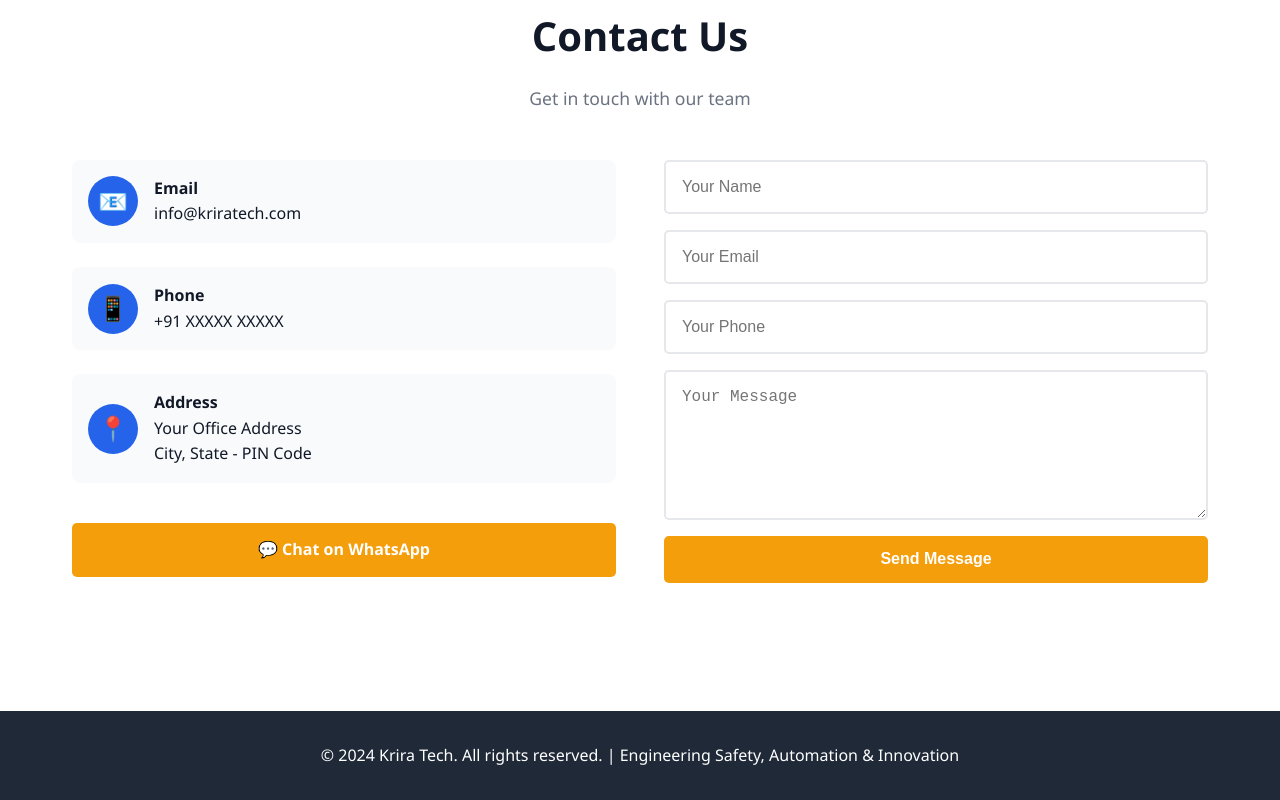
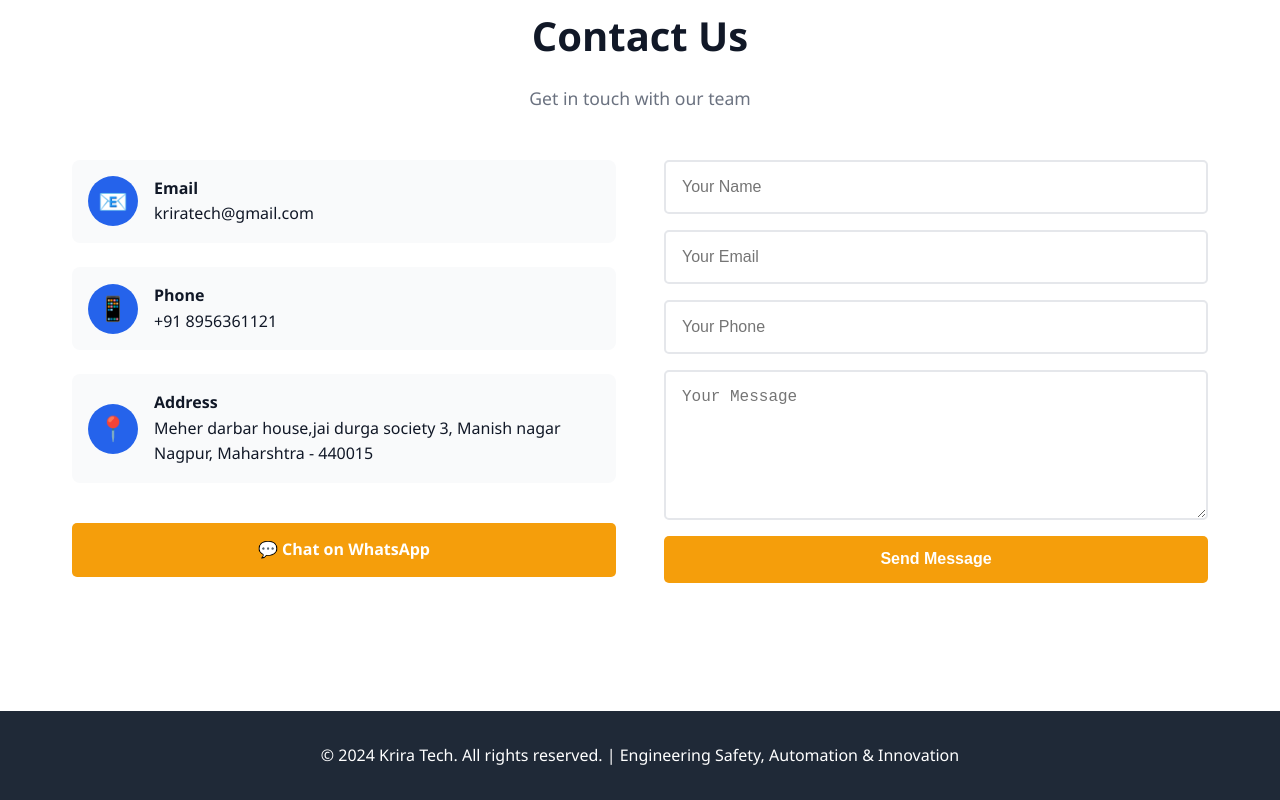
Before and after one commit to goutammohit527-lab/Kriratech, a plain HTML site: page index.html in a window 1280 px wide. Shown: the part 4434-5234 px from the top of the page. Drawn offline with Linux system fonts and the light colour scheme.

Commit message:
Update index.html

```diff
--- a/index.html
+++ b/index.html
@@ -1063,24 +1063,24 @@
                     <div class="contact-icon">📧</div>
                     <div>
                         <h4>Email</h4>
-                        <p>info@kriratech.com</p>
+                        <p>kriratech@gmail.com</p>
                     </div>
                 </div>
                 <div class="contact-item">
                     <div class="contact-icon">📱</div>
                     <div>
                         <h4>Phone</h4>
-                        <p>+91 XXXXX XXXXX</p>
+                        <p>+91 8956361121</p>
                     </div>
                 </div>
                 <div class="contact-item">
                     <div class="contact-icon">📍</div>
                     <div>
                         <h4>Address</h4>
-                        <p>Your Office Address<br>City, State - PIN Code</p>
+                        <p>Meher darbar house,jai durga society 3, Manish nagar<br>Nagpur, Maharshtra - 440015</p>
                     </div>
                 </div>
-                <a href="https://wa.me/91XXXXXXXXXX" class="btn btn-primary" style="margin-top: 1rem; text-align: center;">
+                <a href="https://wa.me/918956361121" class="btn btn-primary" style="margin-top: 1rem; text-align: center;">
                     💬 Chat on WhatsApp
                 </a>
             </div>
```
